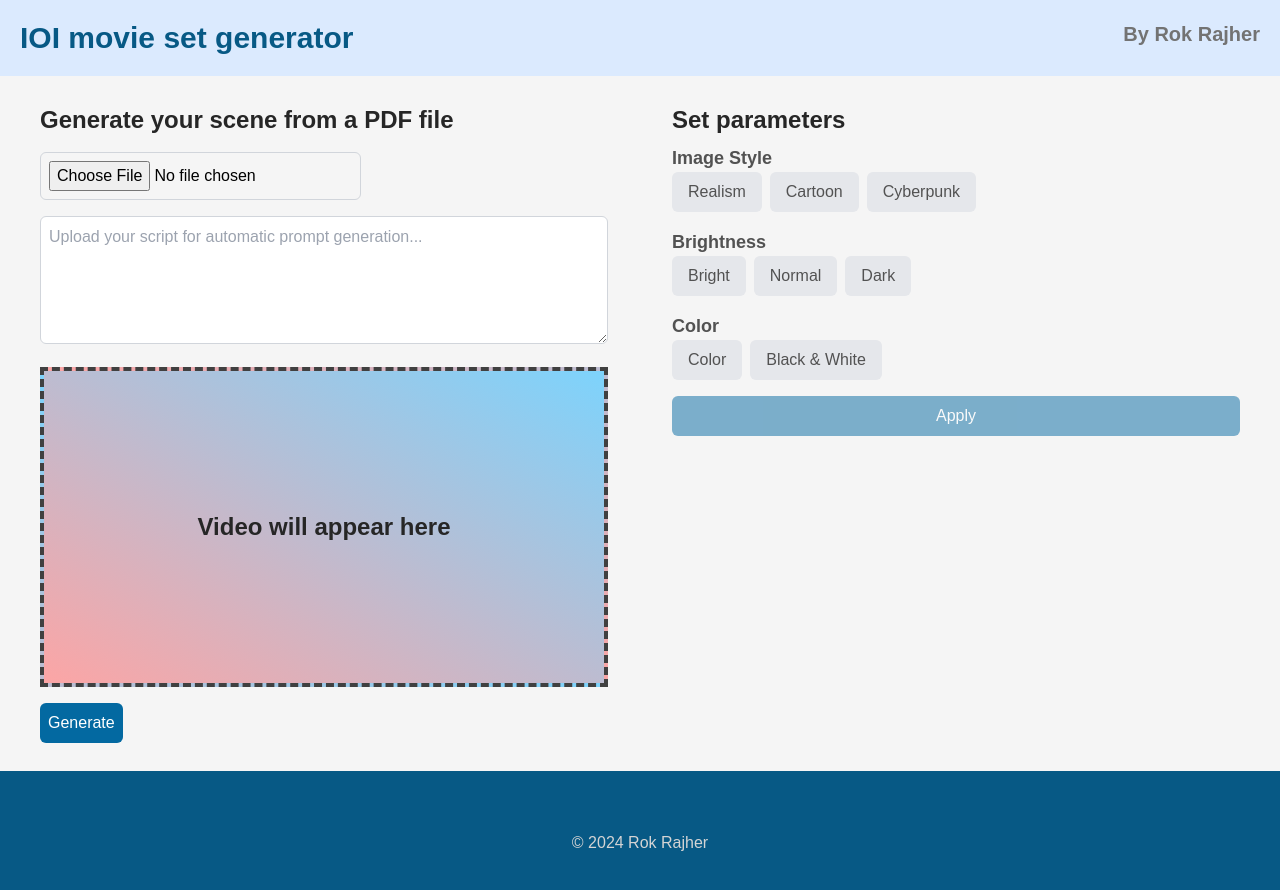
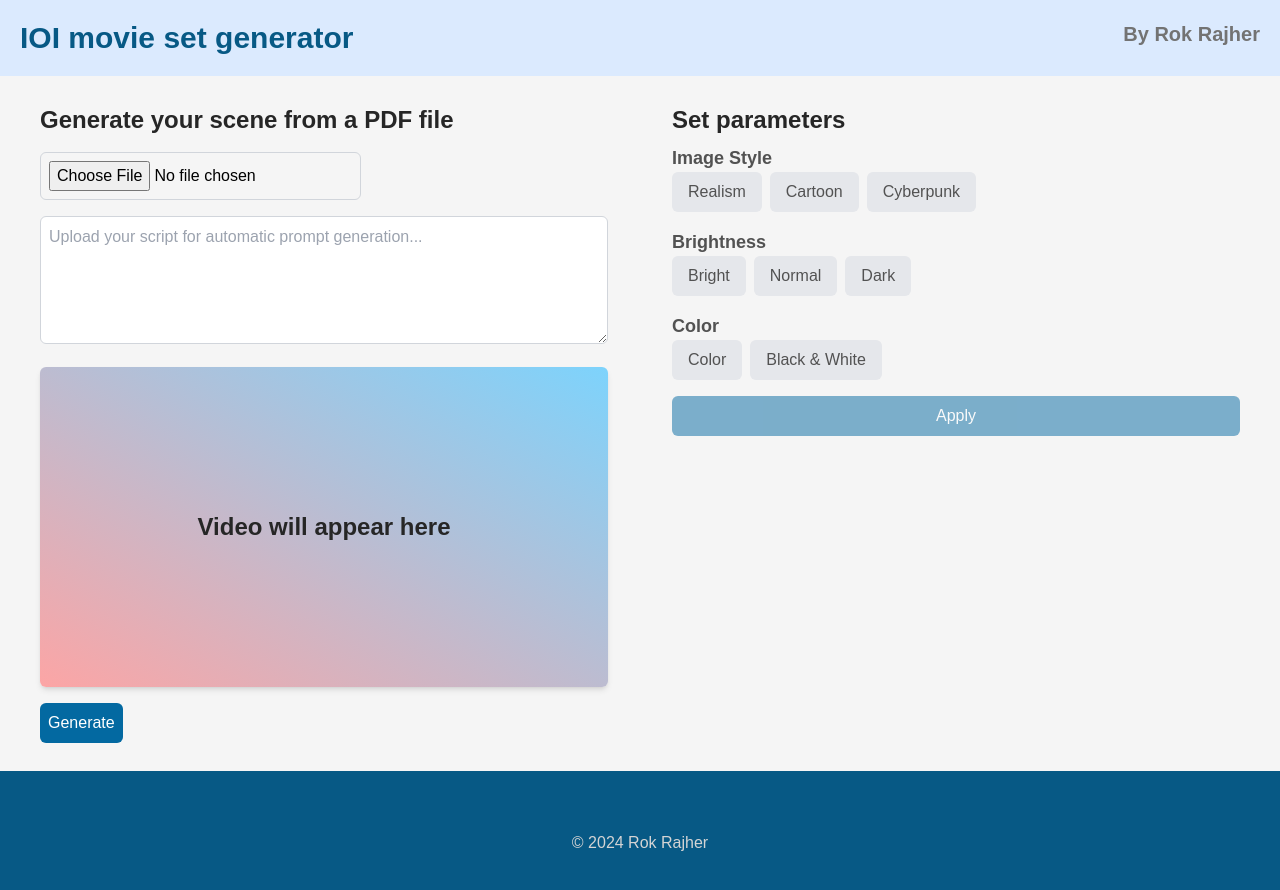
Before and after one commit to rokrajher/IOI-project-2, a Next.js app in the folder frontend/: page / in a window 1280 px wide. Shown: the top 890 px of the page. Built offline with nearby package versions, Linux system fonts and the light colour scheme.

Commit message:
improved video styling

```diff
--- a/frontend/app/page.tsx
+++ b/frontend/app/page.tsx
@@ -177,9 +177,8 @@ export default function Home() {
             className="w-full h-32 p-2 border border-gray-300 rounded-md mb-4 transition duration-200 ease-in-out focus:border-sky-700 focus:outline-none text-neutral-700"
           />
           <div
-            className={`w-full bg-gradient-to-tr from-red-300 to-sky-300 aspect-video border-4 border-dashed ${
-              imageSrc ? 'border-transparent' : 'border-neutral-700'
-            } flex items-center justify-center transition duration-200 ease-in-out`}
+            className={`w-full bg-gradient-to-tr rounded-md shadow-md from-red-300 to-sky-300 aspect-video
+             flex items-center justify-center transition duration-200 ease-in-out`}
           >
             {!imageSrc && !loadingImage && (
               <p className="text-2xl text-neutral-800 font-semibold">Video will appear here</p>
@@ -189,7 +188,7 @@ export default function Home() {
               <video
                 src={imageSrc}
                 controls
-                className="w-full h-full object-cover transition duration-200 ease-in-out"
+                className="w-full h-full object-cover transition duration-200 ease-in-out border-2 border-sky-500"
               >
                 Your browser does not support the video tag.
               </video>
```
